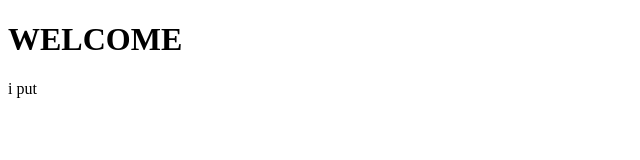
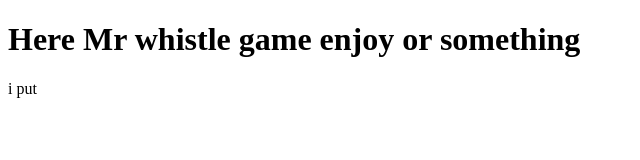
Before and after one commit to LABegg/mista-whistle, a plain HTML site: page index.html in a window 1280 px wide. Shown: the whole page, without its empty margins (0-640 px from the left). Drawn offline with Linux system fonts and the light colour scheme.

Commit message:
Update index.html

```diff
--- a/index.html
+++ b/index.html
@@ -7,7 +7,7 @@
       </head>
   <body>
     <script src="game.js"></script>
-    <h1>WELCOME</h1>
+    <h1>Here Mr whistle game enjoy or something</h1>
     <p>i put</p>
   </body>
 </html>
```
